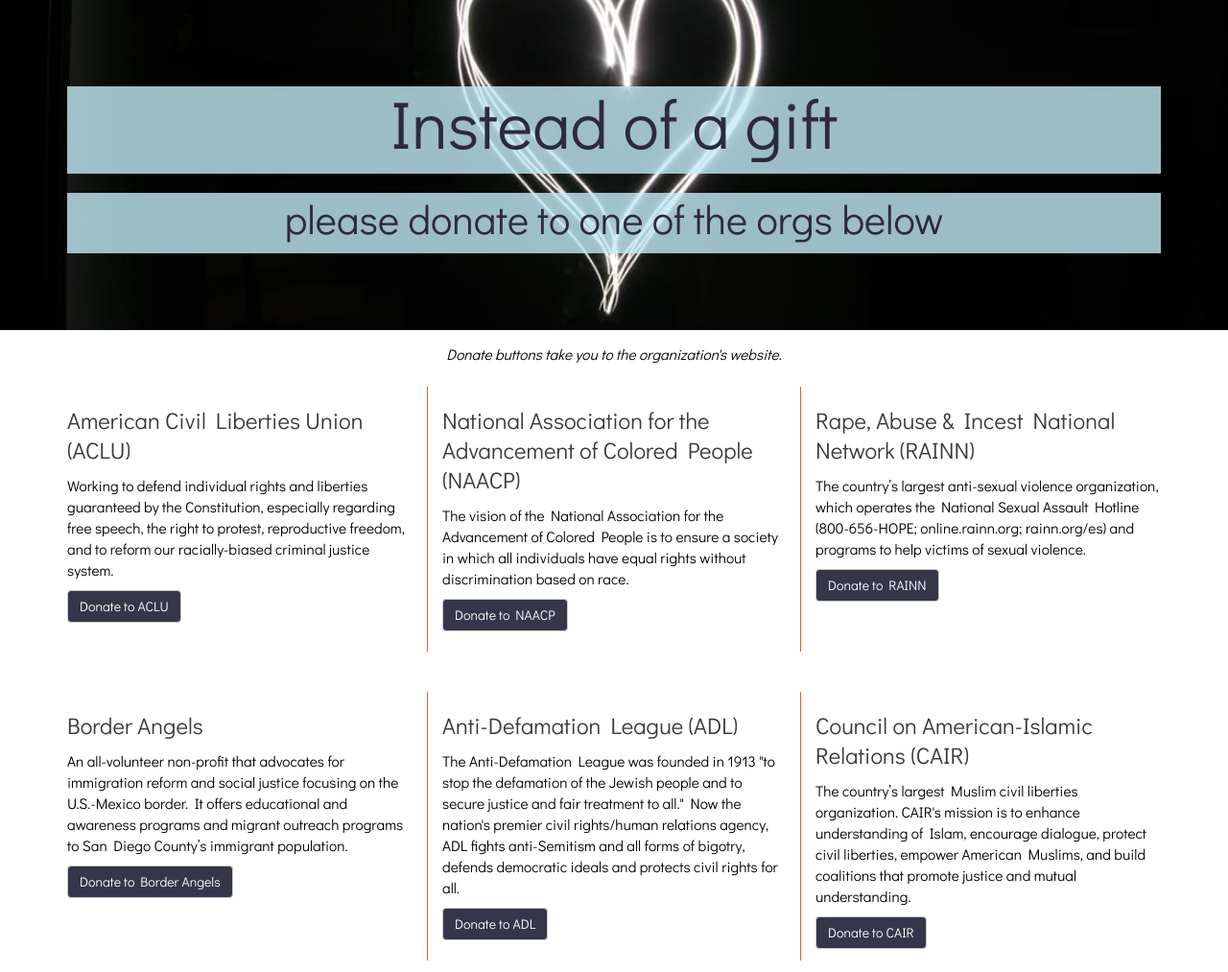
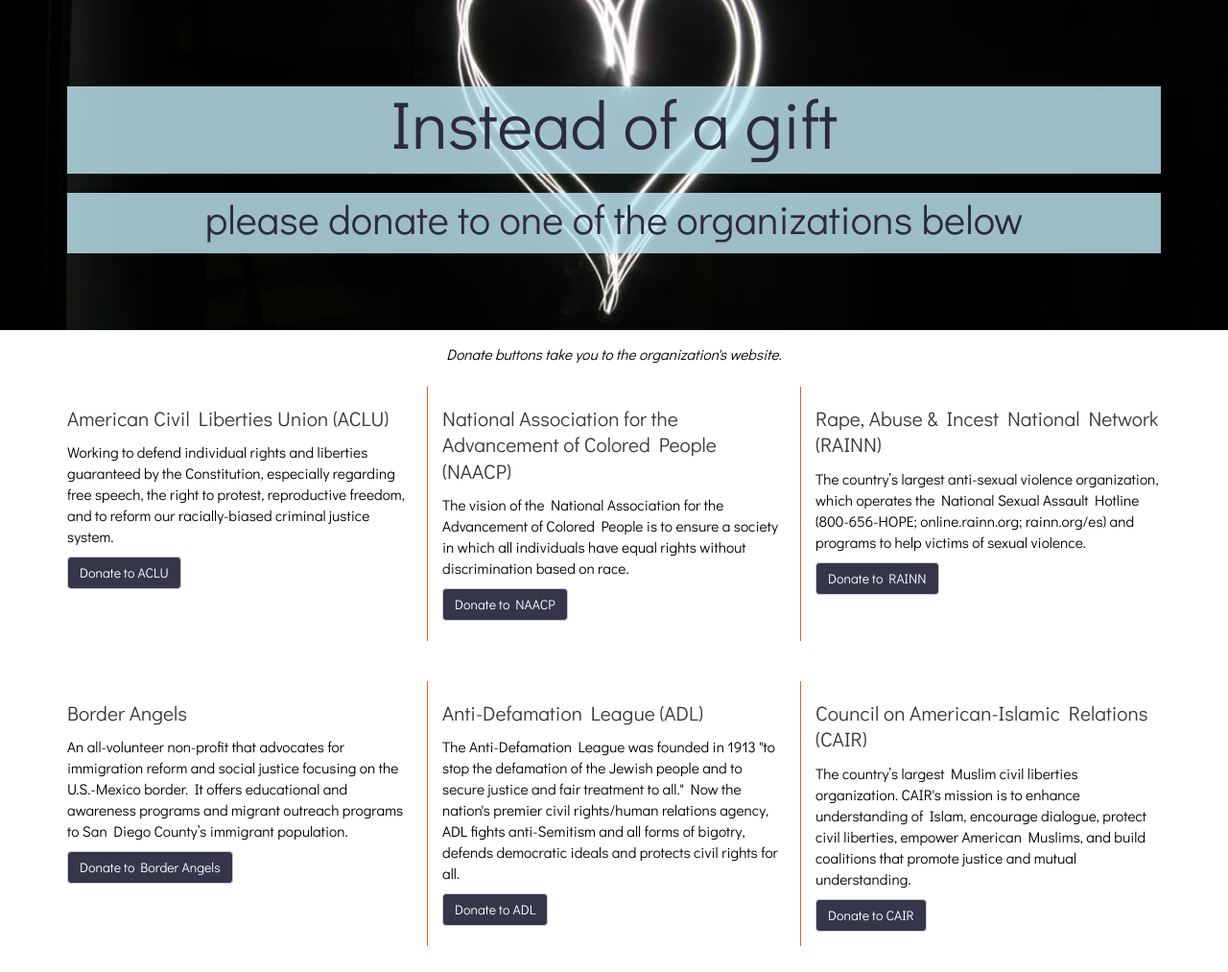
Before and after one commit to kzadrozny/rest, a plain HTML site: page index.html in a window 1280 px wide. Shown: the top 1013 px of the page at 96% size. Drawn offline with nearby package versions, Linux system fonts and the light colour scheme.

Commit message:
Headline Tweak

```diff
--- a/css/rest.css
+++ b/css/rest.css
@@ -4,7 +4,7 @@
 }
 
 h2 {
-    font-size: 1.7em;
+    font-size: 1.5em;
     color: #3a3a3c;
     line-height: 1.3em;
 }
--- a/index.html
+++ b/index.html
@@ -33,7 +33,7 @@
         <div class="headline">
             <div class="container">
                 <h1>Instead of a gift</h1>
-                <h2>please donate to one of the orgs below</h2>
+                <h2>please donate to one of the organizations below</h2>
             </div>
         </div>
     </header>
```
